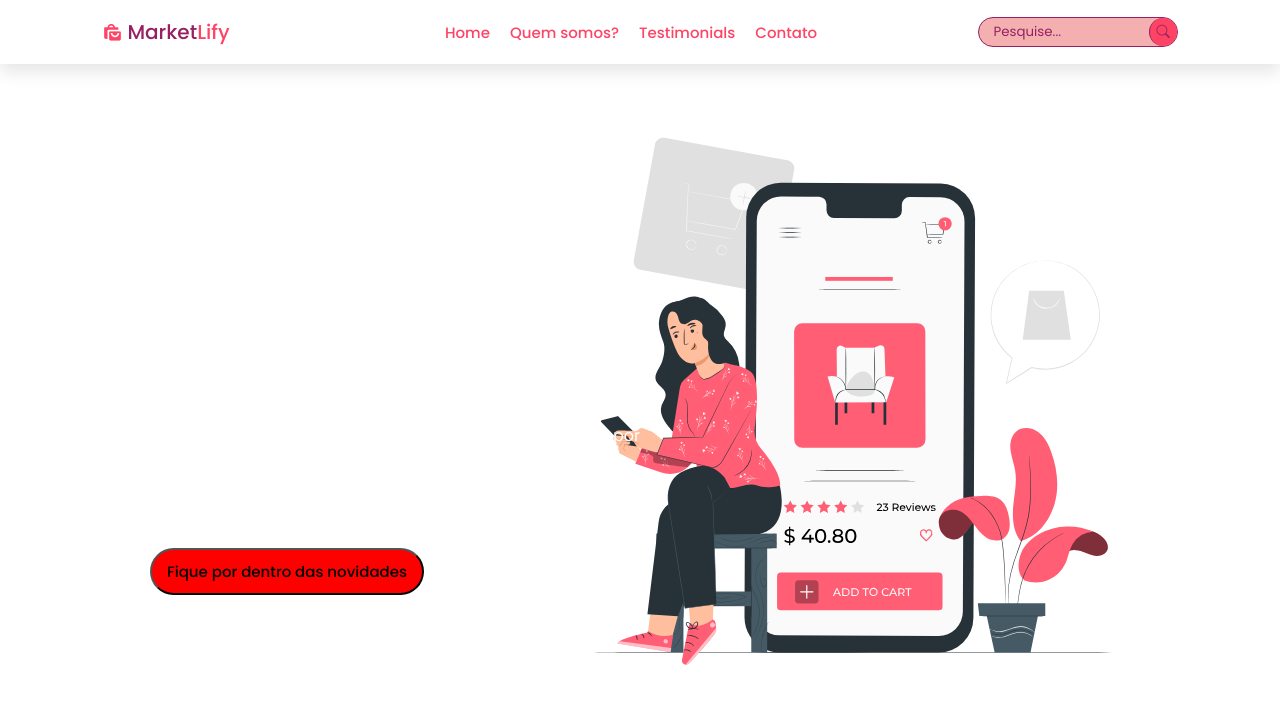
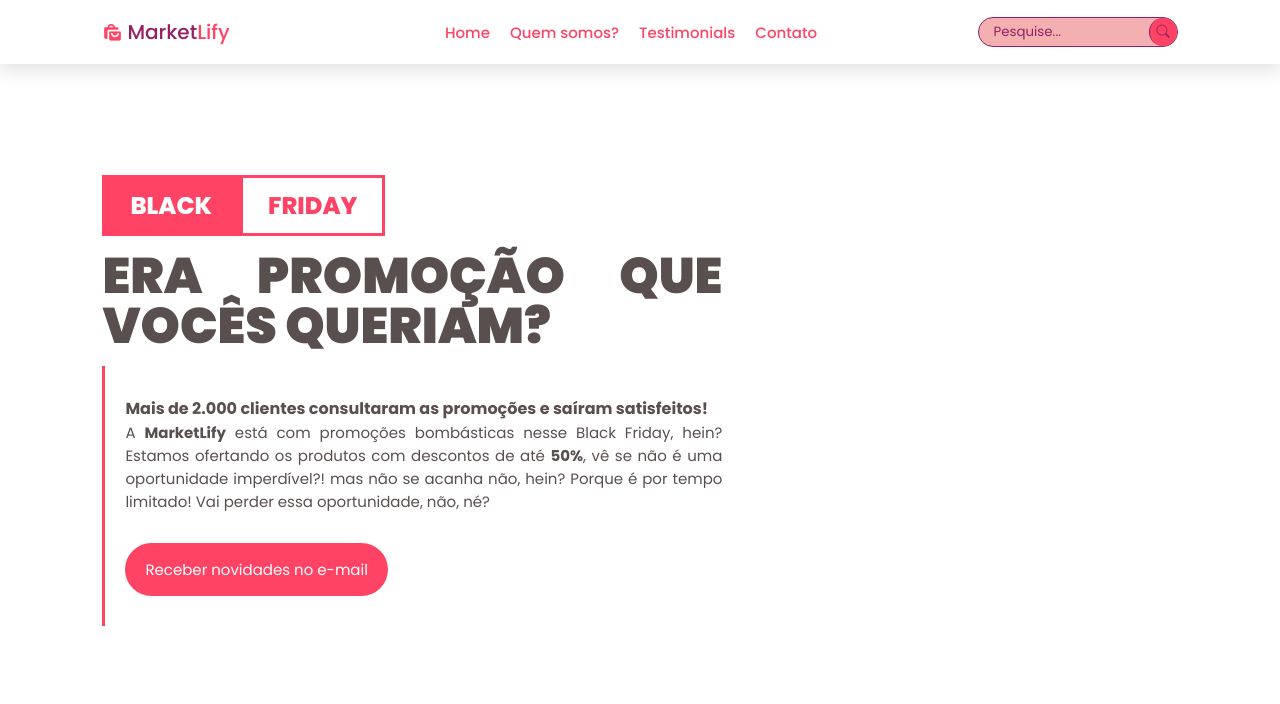
Before and after one commit to rodrigsmor/Landing-Page, a React (Create React App) app: page / in a window 1280 px wide. Shown: the top 704 px of the page. Built offline with nearby package versions, Linux system fonts and the light colour scheme.

Commit message:
Home section almost finished

```diff
--- a/src/components/Home/index.js
+++ b/src/components/Home/index.js
@@ -5,34 +5,28 @@ export default function Home() {
     return (
         <S.Home id="HOME">
             <S.homeContainer>
+               <S.content>
                     <S.headline>
-                    <h3>É promoção que você queria?</h3>
-                    <p> Mais de 2.000 clientes consultaram os preços e saíram satisfeitos com suas compras! </p>
+                        <h2>BLACK</h2>
+                        <h2>FRIDAY</h2>
+                        <h3>ERA PROMOÇÃO QUE VOCÊS QUERIAM?</h3>
                     </S.headline>
 
-                <S.contentWrapper>
+                    <div className="textBox">
+                        <h4>Mais de 2.000 clientes consultaram as promoções e saíram satisfeitos!</h4>
                         <p>
-                        A <strong><span>Market</span>Lify</strong> está com promoções bombástica nesse Black Friday, hein? Vai perder essa oportunidade, não, né? O gerente ficou loucooo, está ofertando os produtos com descontos de até 50%, vê se não é uma oportunidade imperdível?! mas não se acanha não, hein? Porque é por tempo limitado!
-
-                        <br/>
-                        <br/>
-
-                        Fique por dentro das novidades!
+                            A <strong>MarketLify</strong> está com promoções bombásticas nesse Black Friday, hein? Estamos ofertando os produtos com descontos de até <strong>50%</strong>, vê se não é uma oportunidade imperdível?! mas não se acanha não, hein? Porque é por tempo limitado! Vai perder essa oportunidade, não, né?
                         </p>
 
-                    <button>Fique por dentro das novidades</button>
-                </S.contentWrapper>
+                        <button className="CTA">
+                            Receber novidades no e-mail
+                        </button>
+                    </div>
+               </S.content>
 
                <S.boxImage>
                    <S.image src="/img/shopping1.svg"/>
                </S.boxImage>
-
-                <S.socialMedias>
-                    <a href=""><i class='bx bxl-facebook-circle'></i></a>
-                    <a href=""><i class='bx bxl-twitter' ></i></a>
-                    <a href=""><i class='bx bxl-linkedin' ></i></a>
-                    <a href=""><i class='bx bxl-instagram' ></i></a>
-                </S.socialMedias>
             </S.homeContainer>
         </S.Home>
     );
--- a/src/components/Home/styled.js
+++ b/src/components/Home/styled.js
@@ -4,7 +4,7 @@ export const Home = styled.section`
     height: 100vh;
     width: 100%;
     background: #fff;
-    color: white;
+    color: #594f4f;
     font-family: Poppins, sans-serif;
 `;
 
@@ -12,70 +12,81 @@ export const homeContainer = styled.div`
     width: 100%;
     height: 100vh;
     display: flex;
-    justify-content: center;
+    padding: 8%;
+    align-items: center;
+    flex-direction: row;
+    justify-content: space-between;
+`;
+
+export const content = styled.div`
+    display: flex;
     flex-direction: column;
+
+    .textBox {
+        padding: 30px 0 30px 20px;
+        width: 620px;
+        border-left: 3px solid #fe4365;
+    }
+
+    p {
+        font-size: 15px;
+        text-align: justify;
+    }
+
+    .CTA {
+        width: auto;
+        color: #fff;
+        height: auto;
+        border: none;
+        cursor: pointer;
+        font-size: 15px;
+        margin: 30px 0 0;
+        transition: all 1s;
+        padding: 15px 20px;
+        border-radius: 30px;
+        font-family: Poppins, sans-serif;
+        background: #fe4365;
+    }
+
+    .CTA:hover {
+        background: #cc0025;
+    }
 `;
 
 export const headline = styled.div`
-    font-size: 15px;
-    width: 60vw;
-    margin: 0 0 0 10%;
+    display: inline-flex;
+    flex-wrap: wrap;
 
-    h3 {
-        font-size: 44px;
-        font-weight: 700;
+    h2 {
+        width: auto;
+        height: auto;
+        color: #fff;
+        font-weight: 800;
+        padding: 10px 25px;
+        background: #fe4365;
+        border: 3px solid #fe4365;
     }
-`;
 
-export const contentWrapper = styled.div`
-    padding: 30px 0px 30px 20px;
-    border-left: 2px solid #fff;
-    text-align: justify;
-    margin: 30px 0 0 10%;
-    width: 40vw;
-    z-index: 2;
-    position: relative;
+    h2:nth-of-type(2) {
+        color: #fe4365;
+        background: transparent;
+    }
 
-    button {
-        margin-top: 25px;
-        outline: none;
-        font-size: 15px;
-        background: red;
-        font-family: Poppins, sans-serif;
-        font-weight: 500;
-        cursor: pointer;
-        border-radius: 30px;
-        padding: 10px 15px;
+    h3{
+        width: 300px;
+        margin: 15px 0;
+        font-size: 50px;
+        flex-basis: 100%;
+        font-weight: 900;
+        line-height: 50px;
+        text-align: justify;
     }
 `;
 
 export const boxImage = styled.div`
-    position: absolute;
-    display: flex;
-    width: 100vw;
-    padding: 0 10%;
-    height: 100vh;
-    justify-content: flex-end;
-    align-items: flex-end;
+
 `;
 
 export const image = styled.img`
-    height: 75vh;
-    width: auto;
-    z-index: 1;
-    align-self: center;
+
 `;
-
-export const socialMedias = styled.div`
-    width: 150px;
-    display: flex;
-    bottom: 20px;
-    right: 50px;
-    position: absolute;
-    font-size: 25px;
-    justify-content: space-between;
-
-    a {
-        color: white;
-    }
-`;
```
Lines whose indentation alone changed are shown as unchanged.
